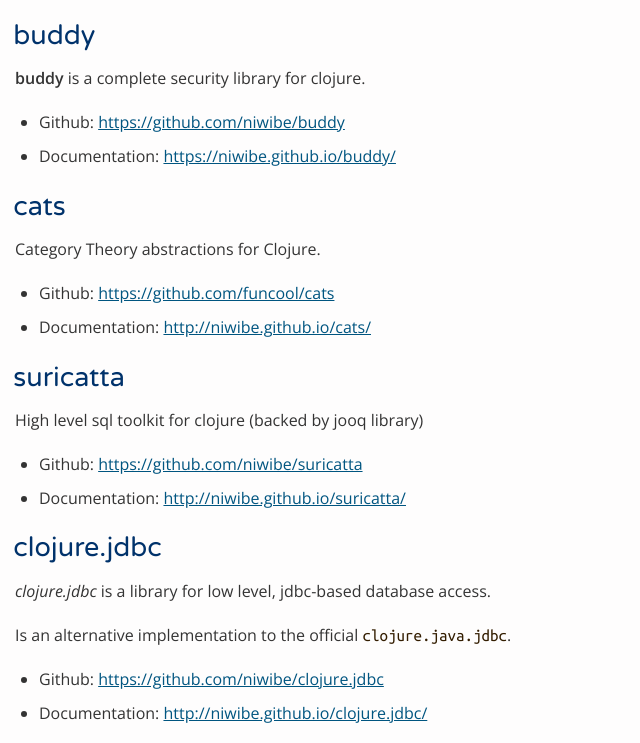
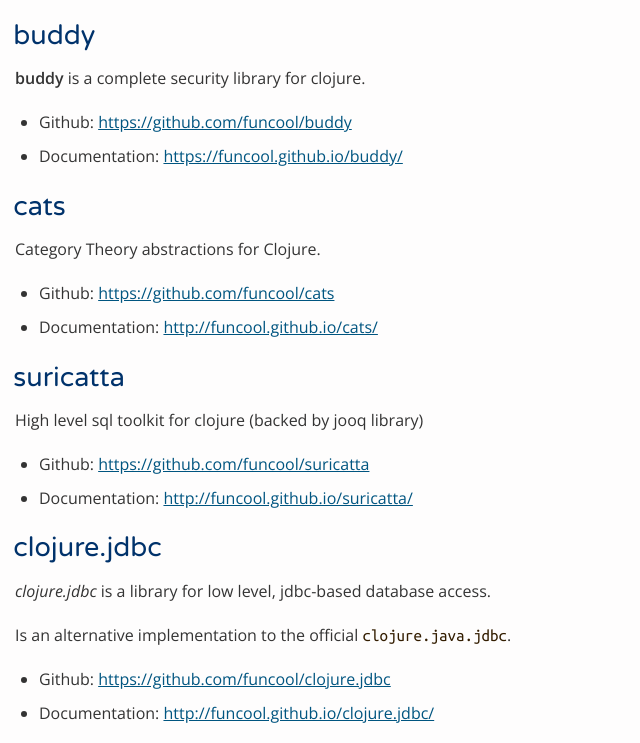
Before and after one commit to funcool/doc, a plain HTML site: page index.html in a window 1280 px wide. Shown: the part 922-1665 px from the top of the page, without its empty margins (0-640 px from the left). Drawn offline with nearby package versions, Linux system fonts and the light colour scheme.

Commit message:
Fix links

```diff
--- a/index.html
+++ b/index.html
@@ -885,10 +885,10 @@ programming and good, well documented open source software.</p>
 <div class="ulist">
 <ul>
 <li>
-<p>Github: <a href="https://github.com/niwibe/buddy" class="bare">https://github.com/niwibe/buddy</a></p>
+<p>Github: <a href="https://github.com/funcool/buddy" class="bare">https://github.com/funcool/buddy</a></p>
 </li>
 <li>
-<p>Documentation: <a href="https://niwibe.github.io/buddy/" class="bare">https://niwibe.github.io/buddy/</a></p>
+<p>Documentation: <a href="https://funcool.github.io/buddy/" class="bare">https://funcool.github.io/buddy/</a></p>
 </li>
 </ul>
 </div>
@@ -904,7 +904,7 @@ programming and good, well documented open source software.</p>
 <p>Github: <a href="https://github.com/funcool/cats" class="bare">https://github.com/funcool/cats</a></p>
 </li>
 <li>
-<p>Documentation: <a href="http://niwibe.github.io/cats/" class="bare">http://niwibe.github.io/cats/</a></p>
+<p>Documentation: <a href="http://funcool.github.io/cats/" class="bare">http://funcool.github.io/cats/</a></p>
 </li>
 </ul>
 </div>
@@ -917,10 +917,10 @@ programming and good, well documented open source software.</p>
 <div class="ulist">
 <ul>
 <li>
-<p>Github: <a href="https://github.com/niwibe/suricatta" class="bare">https://github.com/niwibe/suricatta</a></p>
+<p>Github: <a href="https://github.com/funcool/suricatta" class="bare">https://github.com/funcool/suricatta</a></p>
 </li>
 <li>
-<p>Documentation: <a href="http://niwibe.github.io/suricatta/" class="bare">http://niwibe.github.io/suricatta/</a></p>
+<p>Documentation: <a href="http://funcool.github.io/suricatta/" class="bare">http://funcool.github.io/suricatta/</a></p>
 </li>
 </ul>
 </div>
@@ -936,10 +936,10 @@ programming and good, well documented open source software.</p>
 <div class="ulist">
 <ul>
 <li>
-<p>Github: <a href="https://github.com/niwibe/clojure.jdbc" class="bare">https://github.com/niwibe/clojure.jdbc</a></p>
+<p>Github: <a href="https://github.com/funcool/clojure.jdbc" class="bare">https://github.com/funcool/clojure.jdbc</a></p>
 </li>
 <li>
-<p>Documentation: <a href="http://niwibe.github.io/clojure.jdbc/" class="bare">http://niwibe.github.io/clojure.jdbc/</a></p>
+<p>Documentation: <a href="http://funcool.github.io/clojure.jdbc/" class="bare">http://funcool.github.io/clojure.jdbc/</a></p>
 </li>
 </ul>
 </div>
@@ -1229,7 +1229,7 @@ HTTP &amp; WebSocket clients.</p>
 </div>
 <div id="footer">
 <div id="footer-text">
-Last updated 2015-02-01 21:20:44 CET
+Last updated 2015-05-22 08:43:29 CEST
 </div>
 </div>
 </body>
```
Also changed, not shown: 1 other file.
